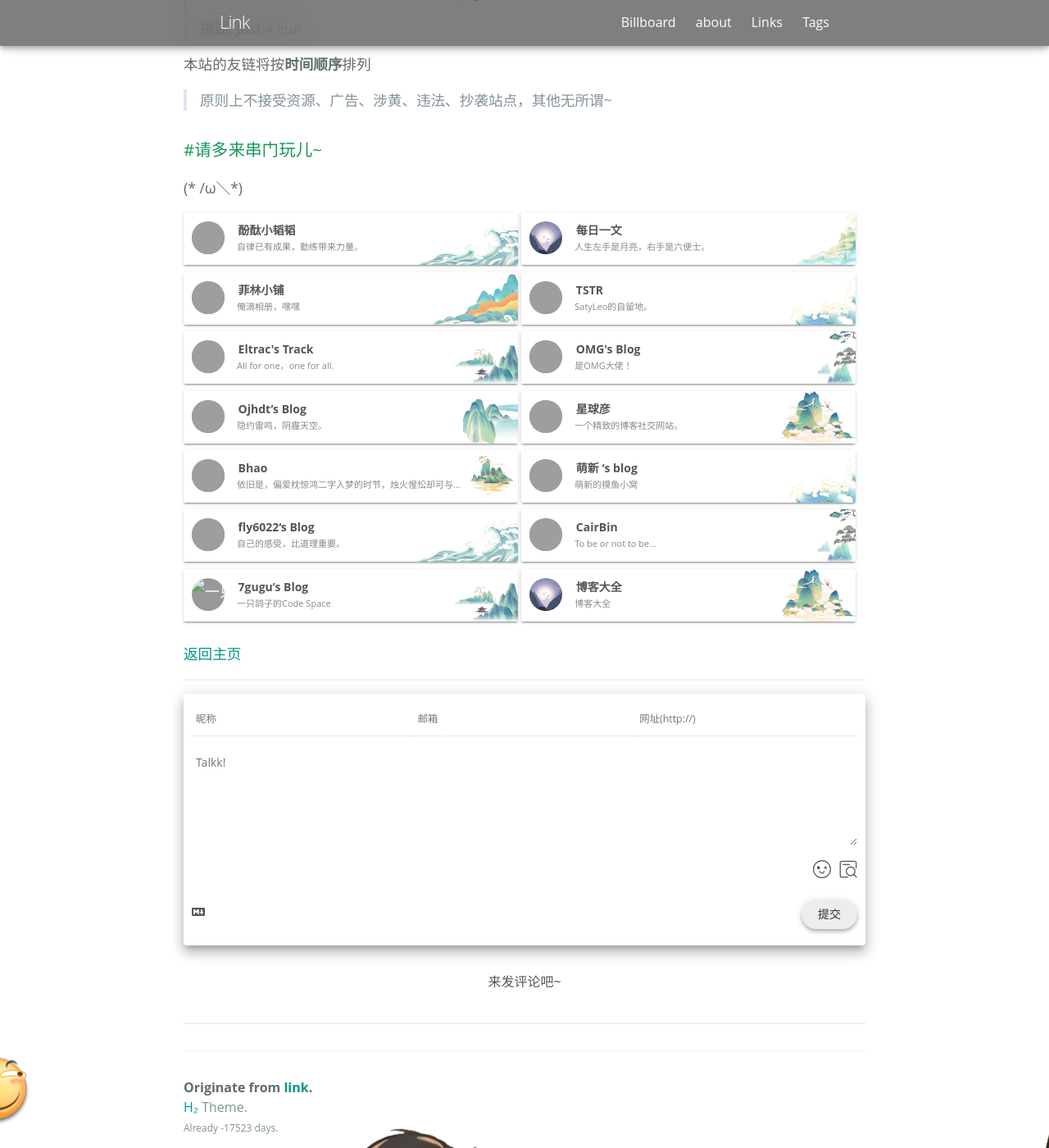
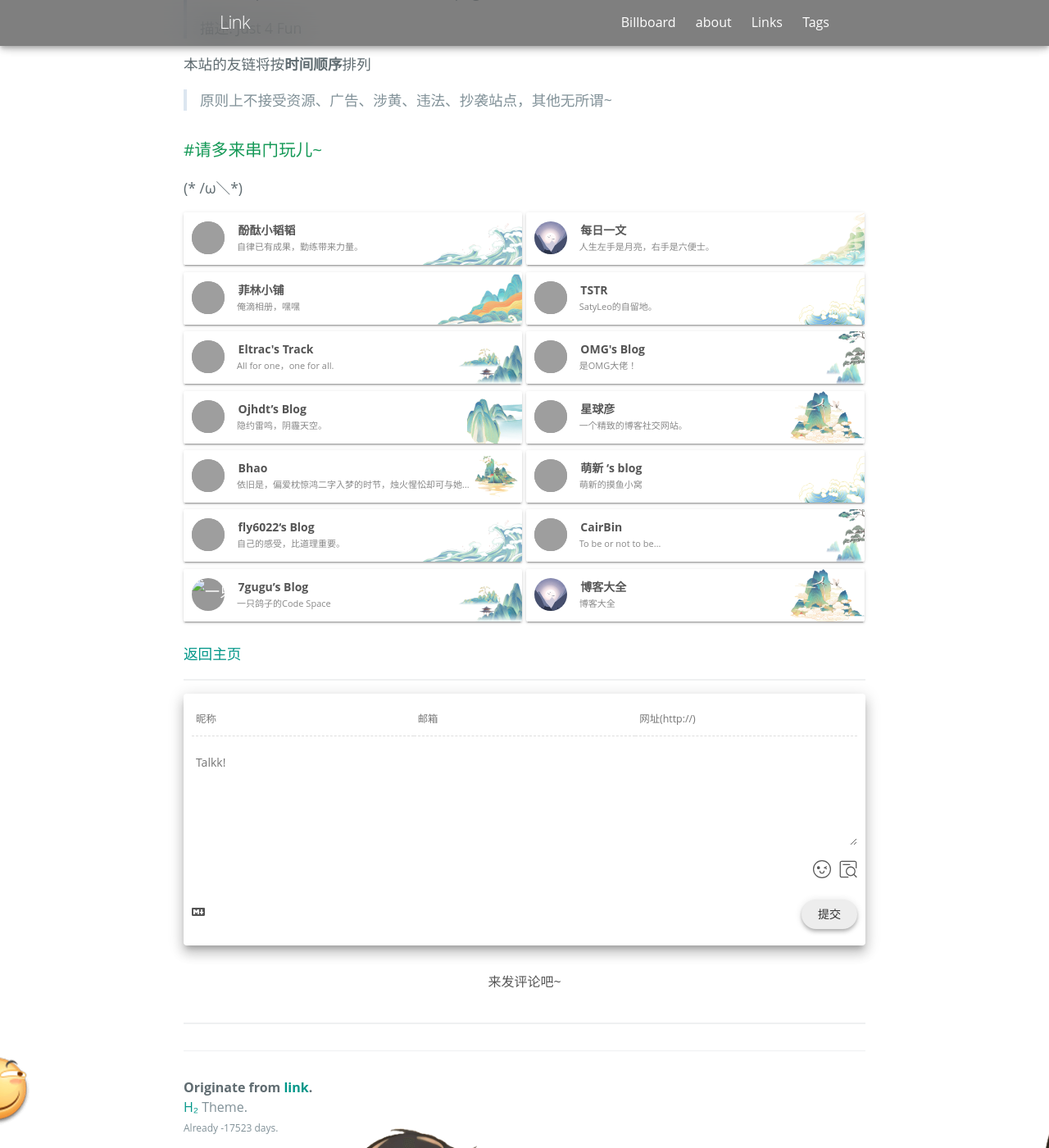
Before and after one commit to link9596/qwq, a Jekyll site: the page built from pages/link.md, in a window 1280 px wide and 1400 px high, scrolled down 697 px. Shown: the whole window at 82% size. Built offline with Jekyll 4.4.1, drawn with Linux system fonts in a browser that asks for light colours; some web fonts are replaced; comment, search, counter and statistics services are not loaded; grey boxes are pictures that could not be loaded.

Commit message:
Update _layout.scss

```diff
--- a/_sass/blog/_layout.scss
+++ b/_sass/blog/_layout.scss
@@ -270,7 +270,7 @@ width:100%
 
 @media (min-width: 767px) {
 .link-chip-div{
-width: 49%;
+width: 49.66%;
  }
 }
 
```
